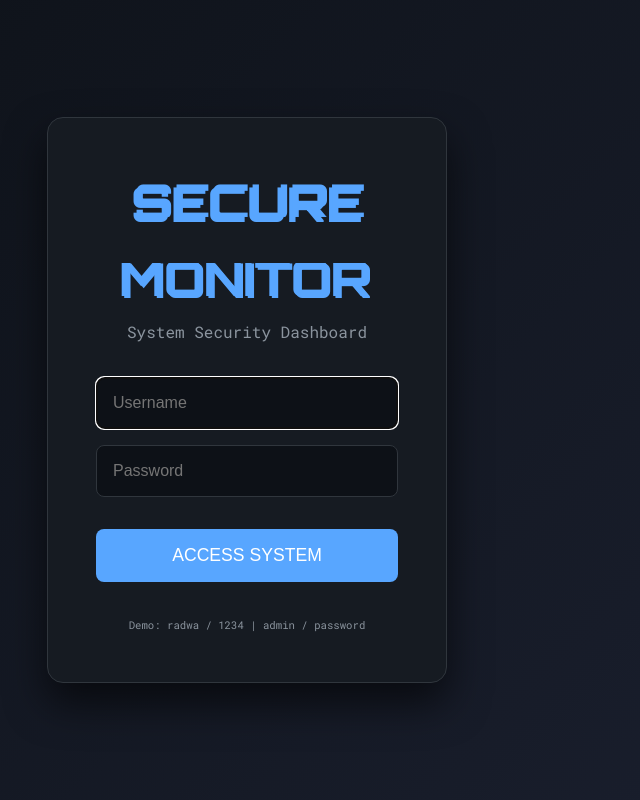
After one commit to radwa018/System-Monitor-Dashboard, a Flask app: page /login in a window 1280 px wide. The commit adds this page. Shown: the whole page, without its empty margins (393-1033 px from the left). Run offline with Flask 3, Linux system fonts and the light colour scheme.

Commit message:
final commit

```diff
--- a/app.py
+++ b/app.py
@@ -1,60 +1,80 @@
-from flask import Flask, render_template, jsonify
+from flask import Flask, render_template, jsonify, session, request, redirect, url_for, flash, send_from_directory
 import psutil
 import platform
 import datetime
+from werkzeug.security import check_password_hash, generate_password_hash
+from utils.reports import generate_report
+from utils.auth import login_required
+import smtplib
+from email.message import EmailMessage
+from threading import Thread
 import os
+from flask import render_template_string
 
 app = Flask(__name__)
+app.secret_key = 'supersecretkey123_change_in_production_2025'
+app.config['SESSION_COOKIE_HTTPONLY'] = True
+app.config['SESSION_COOKIE_SAMESITE'] = 'Lax'
+app.config['SESSION_COOKIE_SECURE'] = False
+app.config['EMAIL_ENABLED'] = True
+app.config['SMTP_SERVER'] = os.getenv('SMTP_SERVER', 'smtp.gmail.com')
+app.config['SMTP_PORT'] = int(os.getenv('SMTP_PORT', 587))
+app.config['EMAIL_USER'] = os.getenv('EMAIL_USER', 'your_email@gmail.com')
+app.config['EMAIL_PASS'] = os.getenv('EMAIL_PASS', 'your_app_password')
+app.config['ALERT_RECIPIENT'] = os.getenv('ALERT_RECIPIENT', 'admin@yourcompany.com')
 
-# List of suspicious ports & processes
-SUSPICIOUS_PORTS = {21, 23, 445, 3389, 3306, 1433, 6379}
-SUSPICIOUS_PROCS = {'nc', 'netcat', 'ncat', 'socat', 'meterpreter', 'powershell'}
+
+USERS = {
+    "radwa": generate_password_hash("1234"),
+    "admin": generate_password_hash("password")
+}
+
+SENT_ALERTS = set()
+SUSPICIOUS_PORTS = {21, 23, 445, 3389, 3306, 1433, 6379, 22, 3389, 5900}
+SUSPICIOUS_PROCS = {'nc', 'netcat', 'ncat', 'socat', 'meterpreter', 'powershell.exe', 'mimikatz', 'cobaltstrike', 'empire'}
 
 def get_open_ports():
     results = []
     try:
-        conns = psutil.net_connections(kind='inet')
+        connections = psutil.net_connections(kind='inet')
         seen = set()
-        for c in conns:
-            if c.status != psutil.CONN_LISTEN:
+        for conn  in connections:
+            if conn.status != psutil.CONN_LISTEN or not conn.laddr:
                 continue
-            laddr = c.laddr
-            port = laddr.port if hasattr(laddr, 'port') else (laddr[1] if len(laddr) > 1 else None)
-            ip = laddr.ip if hasattr(laddr, 'ip') else (laddr[0] if len(laddr) > 0 else '')
-            pid = c.pid or None
+            ip, port = conn.laddr.ip, conn.laddr.port
+            pid = conn.pid
             key = (ip, port, pid)
             if key in seen:
                 continue
             seen.add(key)
-            proc_name = None
-            try:
-                if pid:
+
+            proc_name = "Unknown"
+            if pid:
+                try:
                     proc = psutil.Process(pid)
                     proc_name = proc.name()
-            except:
-                proc_name = None
+                except (psutil.NoSuchProcess, psutil.AccessDenied, psutil.ZombieProcess):
+                    proc_name = "Access Denied / Zombie"
+
             suspicious = False
-            reason = []
+            reasons = []
             if port in SUSPICIOUS_PORTS:
                 suspicious = True
-                reason.append('suspicious_port')
-            if proc_name:
-                low = proc_name.lower()
-                for sp in SUSPICIOUS_PROCS:
-                    if sp in low:
-                        suspicious = True
-                        reason.append('suspicious_process')
-                        break
+                reasons.append("Known vulnerable/exposed port")
+            if proc_name.lower() and any(sp in proc_name.lower() for sp in SUSPICIOUS_PROCS):
+                suspicious = True
+                reasons.append("Suspicious process name")
+
             results.append({
-                "ip": ip,
+                "ip": ip if ip else "0.0.0.0",
                 "port": port,
-                "pid": pid,
-                "process": proc_name or "N/A",
+                "pid": pid or "N/A",
+                "process": proc_name,
                 "suspicious": suspicious,
-                "reason": reason
+                "reason": ", ".join(reasons) if reasons else ""
             })
     except Exception as e:
-        results.append({"error": f"error_collecting_ports: {str(e)}"})
+        results.append({"error": f"Port scan error: {str(e)}"})
     return results
 
 def get_system_info():
@@ -62,32 +82,169 @@ def get_system_info():
         uname = platform.uname()
         boot_time = datetime.datetime.fromtimestamp(psutil.boot_time())
         uptime = datetime.datetime.now() - boot_time
+
         cpu_usage = psutil.cpu_percent(interval=1)
         memory = psutil.virtual_memory()
         disk = psutil.disk_usage('/')
         net_io = psutil.net_io_counters()
+
+        processes = []
+        for proc in psutil.process_iter(['pid', 'name', 'cpu_percent', 'memory_percent']):
+            try:
+                info = proc.info
+                info['cpu_percent'] = info['cpu_percent'] or 0.0
+                info['memory_percent'] = info['memory_percent'] or 0.0
+                processes.append(info)
+            except (psutil.NoSuchProcess, psutil.AccessDenied, psutil.ZombieProcess):
+                continue
+
+        processes.sort(key=lambda x: x.get('cpu_percent', 0), reverse=True)
+        processes = processes[:20]
+
         return {
-            "system": uname.system,
+            "system": f"{uname.system} {uname.release}",
             "node": uname.node,
-            "release": uname.release,
             "uptime": str(uptime).split('.')[0],
-            "cpu_usage": cpu_usage,
-            "memory_percent": memory.percent,
-            "disk_percent": disk.percent,
-            "bytes_sent": net_io.bytes_sent,
-            "bytes_recv": net_io.bytes_recv,
-            "open_ports": get_open_ports()
+            "cpu_usage": round(cpu_usage, 1),
+            "memory_total": round(memory.total / (1024**3), 1),
+            "memory_used": round(memory.used / (1024**3), 1),
+            "memory_percent": round(memory.percent, 1),
+            "disk_percent": round(disk.percent, 1),
+            "bytes_sent": round(net_io.bytes_sent / (1024**2), 1),
+            "bytes_recv": round(net_io.bytes_recv / (1024**2), 1),
+            "open_ports": get_open_ports(),
+            "processes": processes
         }
     except Exception as e:
         return {"error": str(e)}
 
+def send_email_alert(threat_data, system_info):
+    if not app.config['EMAIL_ENABLED']:
+        return
+
+    subject = f"SECURITY ALERT - Suspicious Activity on {system_info['node']}"
+
+    html_template = """
+    <html>
+    <body style="font-family: Arial, sans-serif; background:#0d1117; color:#f0f6fc; padding:20px;">
+        <div style="max-width:700px; margin:auto; background:#161b22; padding:30px; border-radius:12px; border:1px solid #30363d;">
+            <h1 style="color:#f85149; text-align:center;">SECURITY ALERT</h1>
+            <p><strong>Host:</strong> {{ node }}</p>
+            <p><strong>Time:</strong> {{ time }}</p>
+            <p><strong>Threat Detected:</strong></p>
+            <ul>
+                {% for threat in threats %}
+                <li><strong>{{ threat.port }}</strong> → {{ threat.process }} (PID: {{ threat.pid }})<br>
+                    <small style="color:#f85149;">Reason: {{ threat.reason }}</small>
+                </li>
+                {% endfor %}
+            </ul>
+            <hr>
+            <h3>System Snapshot</h3>
+            <p>CPU: {{ cpu }}% | RAM: {{ ram }}% | Disk: {{ disk }}%</p>
+            <p>Uptime: {{ uptime }}</p>
+            <br>
+            <small>SecureMonitor v1.0 – Automated Alert</small>
+        </div>
+    </body>
+    </html>
+    """
+
+    html = render_template_string(html_template,
+        node=system_info['node'],
+        time=datetime.datetime.now().strftime("%Y-%m-%d %H:%M:%S"),
+        threats=threat_data,
+        cpu=system_info['cpu_usage'],
+        ram=system_info['memory_percent'],
+        disk=system_info['disk_percent'],
+        uptime=system_info['uptime']
+    )
+
+    msg = EmailMessage()
+    msg['From'] = app.config['EMAIL_USER']
+    msg['To'] = app.config['ALERT_RECIPIENT']
+    msg['Subject'] = subject
+    msg.set_content("Your email client does not support HTML.")
+    msg.add_alternative(html, subtype='html')
+
+    try:
+        with smtplib.SMTP(app.config['SMTP_SERVER'], app.config['SMTP_PORT']) as server:
+            server.starttls()
+            server.login(app.config['EMAIL_USER'], app.config['EMAIL_PASS'])
+            server.send_message(msg)
+        print(f"Email alert sent successfully!")
+    except Exception as e:
+        print(f"Email failed: {e}")
+
+def async_email_alert(*args):
+    Thread(target=send_email_alert, args=args).start()
+
 @app.route('/')
+@login_required
 def index():
     return render_template('index.html')
 
 @app.route('/data')
+@login_required
 def data():
     return jsonify(get_system_info())
 
+@app.route('/alerts')
+@login_required
+def alerts():
+    info = get_system_info()
+    port_alerts = [p for p in info.get('open_ports', []) if p.get('suspicious')]
+
+    global SENT_ALERTS
+    current_threats = {(p['port'], p['pid'] or 0) for p in port_alerts}
+    previous_threats = SENT_ALERTS.copy()
+
+    new_threats = current_threats - previous_threats
+    if new_threats and app.config['EMAIL_ENABLED']:
+        threat_details = [p for p in port_alerts if (p['port'], p['pid'] or 0) in new_threats]
+        async_email_alert(threat_details, info)
+
+    SENT_ALERTS = current_threats
+
+    return jsonify({"alerts": port_alerts, "count": len(port_alerts)})
+
+@app.route('/generate_report')
+@login_required
+def report():
+    info = get_system_info()
+    filename = generate_report(info)
+    return jsonify({
+        "message": "Report generated successfully!",
+        "download": f"/{filename}"
+    })
+
+@app.route('/static/reports/<path:filename>')
+@login_required
+def serve_report(filename):
+    reports_dir = os.path.join(app.static_folder, 'reports')
+    return send_from_directory(reports_dir, filename, as_attachment=True)
+
+@app.route('/login', methods=['GET', 'POST'])
+def login():
+    if request.method == 'POST':
+        username = request.form.get('username')
+        password = request.form.get('password')
+        if username in USERS and check_password_hash(USERS[username], password):
+            session['logged_in'] = True
+            session['username'] = username
+            flash('Login successful!', 'success')
+            return redirect(url_for('index'))
+        else:
+            flash('Invalid username or password', 'error')
+    return render_template('login.html')
+
+@app.route('/logout')
+def logout():
+    session.clear()
+    flash('You have been logged out', 'success')
+    return redirect(url_for('login'))
+
 if __name__ == '__main__':
-    app.run(debug=True)
+    # Create reports folder if not exists
+    os.makedirs("static/reports", exist_ok=True)
+    app.run(host='0.0.0.0', port=5000, debug=False)
--- /dev/null
+++ b/requirements.txt
@@ -0,0 +1,3 @@
+Flask==2.3.3
+psutil==5.9.6
+fpdf==1.7.2
--- a/static/style.css
+++ b/static/style.css
@@ -1,36 +1,152 @@
-body {
-    font-family: 'Poppins', sans-serif;
-    background: #0d1117;
-    color: #fff;
-    text-align: center;
-    padding: 20px;
+:root {
+    --bg: #0d1117;
+    --card: #161b22;
+    --text: #f0f6fc;
+    --accent: #58a6ff;
+    --danger: #f85149;
+    --success: #3fb950;
+    --warning: #d29922;
 }
 
-h1 { color: #58a6ff; }
-h2 { margin-top: 30px; }
+* { margin: 0; padding: 0; box-sizing: border-box; }
+body { font-family: 'Roboto Mono', monospace; background: var(--bg); color: var(--text); line-height: 1.6; }
+a { color: var(--accent); text-decoration: none; }
 
-.info { margin-bottom: 30px; }
+header {
+    background: rgba(0,0,0,0.5);
+    padding: 1rem 2rem;
+    display: flex;
+    justify-content: space-between;
+    align-items: center;
+    border-bottom: 1px solid #30363d;
+}
+header h1 { font-family: 'Orbitron', sans-serif; color: var(--accent); font-size: 2rem; }
+.user-info { font-size: 0.9rem; }
 
-.stats { display: flex; justify-content: center; gap: 20px; flex-wrap: wrap; }
+.container { padding: 2rem; max-width: 1400px; margin: 0 auto; }
+.grid { display: grid; grid-template-columns: repeat(auto-fit, minmax(280px, 1fr)); gap: 1.5rem; margin-bottom: 2rem; }
 
-canvas {
-    width: 400px !important;
-    height: 200px !important;
-    background: #161b22;
-    padding: 10px;
-    border-radius: 10px;
+.card {
+    background: var(--card);
+    padding: 1.5rem;
+    border-radius: 12px;
+    border: 1px solid #30363d;
+    text-align: center;
+    box-shadow: 0 4px 10px rgba(0,0,0,0.3);
+}
+.gauge {
+    font-size: 3rem;
+    font-weight: bold;
+    margin: 1rem 0;
+    font-family: 'Orbitron';
+}
+.cpu .gauge { color: #ffa657; }
+.memory .gauge { color: #7ee787; }
+.disk .gauge { color: #79c0ff; }
+
+.section { margin: 3rem 0; }
+h2, h3 { font-family: 'Orbitron'; color: var(--accent); margin-bottom: 1rem; }
+
+table {
+    width: 100%;
+    border-collapse: collapse;
+    background: var(--card);
+    border-radius: 8px;
+    overflow: hidden;
+}
+th, td { padding: 0.8rem; text-align: left; border-bottom: 1px solid #30363d; }
+th { background: #21262d; }
+
+.port { padding: 0.7rem; border-bottom: 1px solid #30363d; }
+.port.suspicious { background: rgba(248,81,73,0.15); border-left: 4px solid var(--danger); }
+.badge { background: var(--danger); color: white; padding: 0.2rem 0.6rem; border-radius: 1rem; font-size: 0.8rem; margin-left: 1rem; }
+
+.alert-item { background: rgba(248,81,73,0.2); padding: 0.8rem; margin: 0.5rem 0; border-radius: 6px; border-left: 4px solid var(--danger); }
+.safe { color: var(--success); font-weight: bold; }
+
+.report-btn {
+    background: var(--accent);
+    color: white;
+    border: none;
+    padding: 1rem 2rem;
+    font-size: 1.1rem;
+    border-radius: 8px;
+    cursor: pointer;
+    font-weight: bold;
+    margin-top: 2rem;
+}
+.report-btn:hover { background: #1f6feb; }
+
+/* Login Page */
+.login-body {
+    background: linear-gradient(135deg, #0d1117, #1a1f2e);
+    height: 100vh;
+    display: flex;
+    align-items: center;
+    justify-content: center;
+}
+.login-container {
+    perspective: 1000px;
+}
+.login-box {
+    background: var(--card);
+    padding: 3rem;
+    border-radius: 16px;
+    width: 400px;
+    text-align: center;
+    border: 1px solid #30363d;
+    box-shadow: 0 20px 40px rgba(0,0,0,0.6);
+}
+.glitch {
+    font-family: 'Orbitron';
+    font-size: 3rem;
+    color: var(--accent);
+    position: relative;
+}
+.glitch::before, .glitch::after {
+    content: attr(data-text);
+    position: absolute;
+    top: 0; left: 0;
+    width: 100%; height: 100%;
+}
+.glitch::before { animation: glitch-1 2s infinite; clip-path: polygon(0 0, 100% 0, 100% 35%, 0 35%); }
+.glitch::after { animation: glitch-2 2s infinite; clip-path: polygon(0 65%, 100% 65%, 100% 100%, 0 100%); }
+
+@keyframes glitch-1 {
+    0%,100% { transform: translate(0); }
+    20% { transform: translate(-5px,5px); }
+    40% { transform: translate(5px,-5px); }
+}
+@keyframes glitch-2 {
+    0%,100% { transform: translate(0); }
+    60% { transform: translate(-3px,-3px); }
+    80% { transform: translate(3px,3px); }
 }
 
-table {
-    width: 90%;
-    margin: 0 auto;
-    border-collapse: collapse;
+.subtitle { color: #8b949e; margin-bottom: 2rem; }
+.input-group { margin: 1rem 0; }
+.input-group input {
+    width: 100%;
+    padding: 1rem;
+    background: #0d1117;
+    border: 1px solid #30363d;
+    border-radius: 8px;
+    color: white;
+    font-size: 1rem;
 }
-
-th, td {
-    border: 1px solid #444;
-    padding: 6px 10px;
+.login-btn {
+    width: 100%;
+    padding: 1rem;
+    background: var(--accent);
+    color: white;
+    border: none;
+    border-radius: 8px;
+    font-size: 1.1rem;
+    cursor: pointer;
+    margin-top: 1rem;
 }
-
-th { background-color: #222; color: #58a6ff; }
-td { background-color: #161b22; }
+.login-btn:hover { background: #1f6feb; }
+.alert { padding: 1rem; margin: 1rem 0; border-radius: 6px; }
+.alert-error { background: rgba(248,81,73,0.2); border: 1px solid var(--danger); }
+.alert-success { background: rgba(63,185,80,0.2); border: 1px solid var(--success); }
+.credentials-hint { margin-top: 2rem; color: #8b949e; font-size: 0.8rem; }
--- /dev/null
+++ b/templates/login.html
@@ -0,0 +1,40 @@
+<!DOCTYPE html>
+<html lang="en">
+<head>
+    <meta charset="UTF-8">
+    <meta name="viewport" content="width=device-width, initial-scale=1.0">
+    <title>Secure Monitor - Login</title>
+    <link rel="stylesheet" href="{{ url_for('static', filename='style.css') }}">
+    <link href="https://fonts.googleapis.com/css2?family=Orbitron:wght@500;700&family=Roboto+Mono&display=swap" rel="stylesheet">
+</head>
+<body class="login-body">
+    <div class="login-container">
+        <div class="login-box">
+            <h1 class="glitch" data-text="SECURE MONITOR">SECURE MONITOR</h1>
+            <p class="subtitle">System Security Dashboard</p>
+
+            {% with messages = get_flashed_messages(with_categories=true) %}
+                {% if messages %}
+                    {% for category, msg in messages %}
+                        <div class="alert alert-{{ category }}">{{ msg }}</div>
+                    {% endfor %}
+                {% endif %}
+            {% endwith %}
+
+            <form method="POST">
+                <div class="input-group">
+                    <input type="text" name="username" placeholder="Username" required autofocus>
+                </div>
+                <div class="input-group">
+                    <input type="password" name="password" placeholder="Password" required>
+                </div>
+                <button type="submit" class="login-btn">ACCESS SYSTEM</button>
+            </form>
+
+            <div class="credentials-hint">
+                <small>Demo: radwa / 1234  |  admin / password</small>
+            </div>
+        </div>
+    </div>
+</body>
+</html>
```
Also changed, not shown: docker-compose.yaml (added, +8 -0 lines), templates/index.html (+85 -79 lines), utils/alerts.py (added, +9 -0 lines), utils/auth.py (added, +10 -0 lines), utils/reports.py (added, +52 -0 lines), 3 other files.
